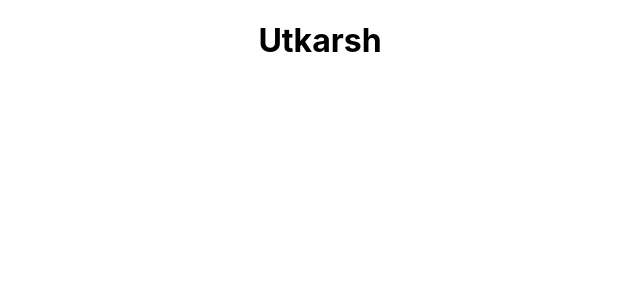
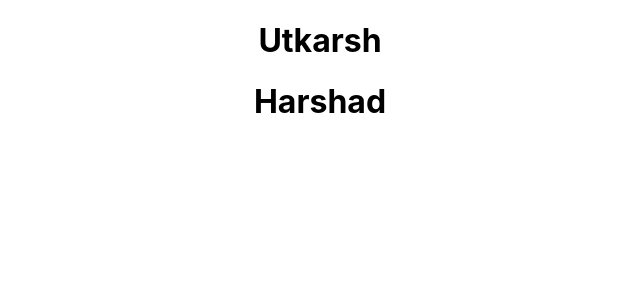
Before and after one commit to Utkarshp23/BMP-frontend, a React (Create React App) app: page / in a window 1280 px wide. Shown: the top 300 px of the page, without its empty margins (320-960 px from the left). Built offline with nearby package versions, Linux system fonts and the light colour scheme.

Commit message:
Harshad entried

```diff
--- a/src/App.js
+++ b/src/App.js
@@ -4,6 +4,7 @@ function App() {
   return (
     <div className="App">
       <h1>Utkarsh</h1>
+      <h1>Harshad</h1>
     </div>
   );
 }
```
